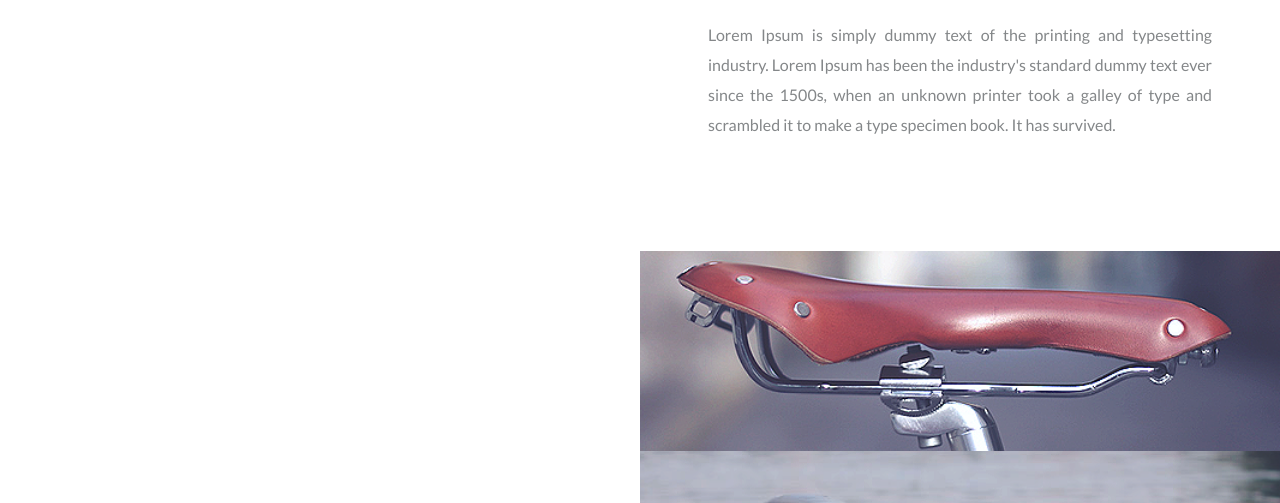
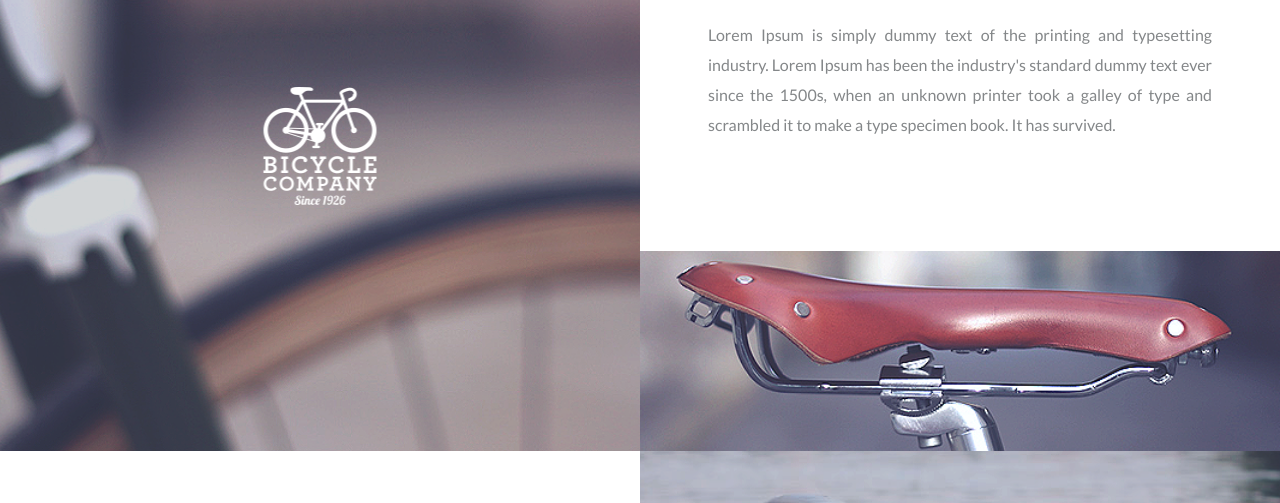
Before and after one commit to kabirsky/bicycle-grid, a plain HTML site: page index.html in a window 1280 px wide. Shown: the part 459-962 px from the top of the page. Drawn offline with Linux system fonts and the light colour scheme; the site is published under a folder, as on GitHub Pages, so addresses that start at the root find nothing.

Commit message:
Last (hopefully) Github Pages fix

```diff
--- a/scss/style.scss
+++ b/scss/style.scss
@@ -86,16 +86,16 @@ $desktop: 1400px;
    &-big {
       &__1 {
          background-image: image-set(
-            url("/img/img-big__01.png") 1x,
-            url("/img/img-big__01@2x.png") 2x,
-            url("/img/img-big__01@3x.png") 3x
+            url("../img/img-big__01.png") 1x,
+            url("../img/img-big__01@2x.png") 2x,
+            url("../img/img-big__01@3x.png") 3x
          );
          &:after {
             @include img-logo;
             background-image: image-set(
-               url("/img/img-big-logo__01.png") 1x,
-               url("/img/img-big-logo__01@2x.png") 2x,
-               url("/img/img-big-logo__01@3x.png") 3x
+               url("../img/img-big-logo__01.png") 1x,
+               url("../img/img-big-logo__01@2x.png") 2x,
+               url("../img/img-big-logo__01@3x.png") 3x
             );
             width: 113px;
             height: 118px;
```
Also changed, not shown: css/style.css.
